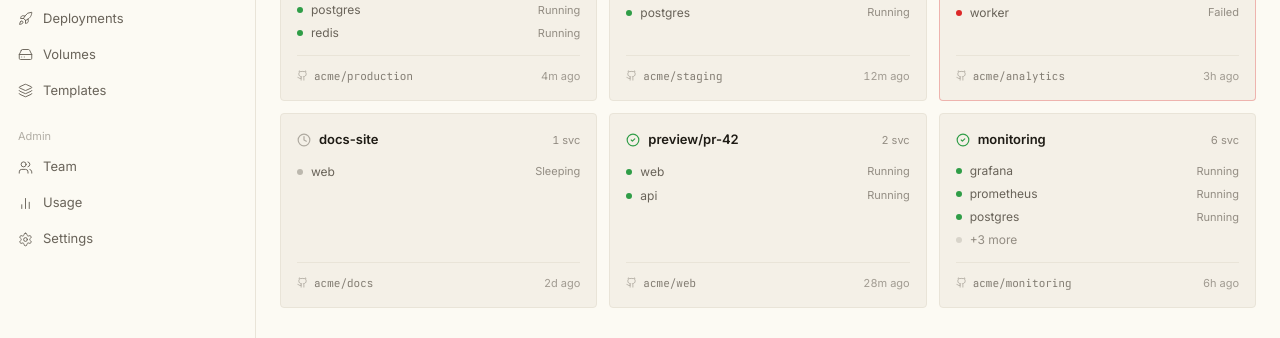
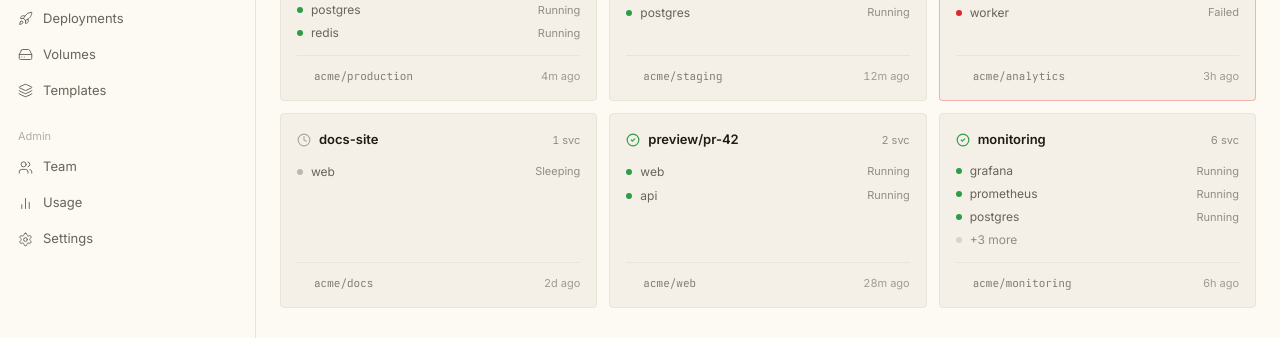
Before and after one commit to Abyssus-Corporation/Penelope, a React (Vite) app in the folder apps/web/: page /dashboard in a window 1280 px wide. Shown: the part 170-508 px from the top of the page. Built offline with nearby package versions, Linux system fonts and the light colour scheme; a web font is replaced by a local one.

Commit message:
feat(web): replace lucide Github with Simple Icons siGithub in card footer

```diff
--- a/apps/web/package.json
+++ b/apps/web/package.json
@@ -22,6 +22,7 @@
     "react": "^18.3.1",
     "react-dom": "^18.3.1",
     "react-router-dom": "^7.1.1",
+    "simple-icons": "^16.38.0",
     "sonner": "^1.7.4",
     "tailwind-merge": "^2.6.0"
   },
--- a/apps/web/src/components/dashboard/ProjectCard.tsx
+++ b/apps/web/src/components/dashboard/ProjectCard.tsx
@@ -1,6 +1,7 @@
 import { Link } from "react-router-dom";
 import * as Tooltip from "@radix-ui/react-tooltip";
-import { AlertCircle, CheckCircle2, CircleDashed, Clock, Github } from "lucide-react";
+import { siGithub } from "simple-icons";
+import { AlertCircle, CheckCircle2, CircleDashed, Clock } from "lucide-react";
 import { cn } from "@/lib/utils";
 import { useI18n } from "@/i18n";
 import type { Project, ServiceStatus } from "@/types/project";
@@ -171,7 +172,12 @@ export function ProjectCard({ project }: { project: Project }) {
         {/* Footer */}
         <div className="flex items-center justify-between border-t border-border pt-3">
           <div className="flex min-w-0 items-center gap-1.5">
-            <Github size={11} strokeWidth={1.5} className="shrink-0 text-muted-foreground/60" />
+            <svg
+              role="img"
+              viewBox="0 0 24 24"
+              className="size-[11px] shrink-0 fill-muted-foreground/60"
+              dangerouslySetInnerHTML={{ __html: siGithub.path }}
+            />
             <span className="truncate font-mono text-[11px] text-muted-foreground/80 transition-colors group-hover:text-muted-foreground">
               {project.repo.owner}/{project.repo.name}
             </span>
```
Also changed, not shown: 1 other file (tests, documents, lock files or other folders).
